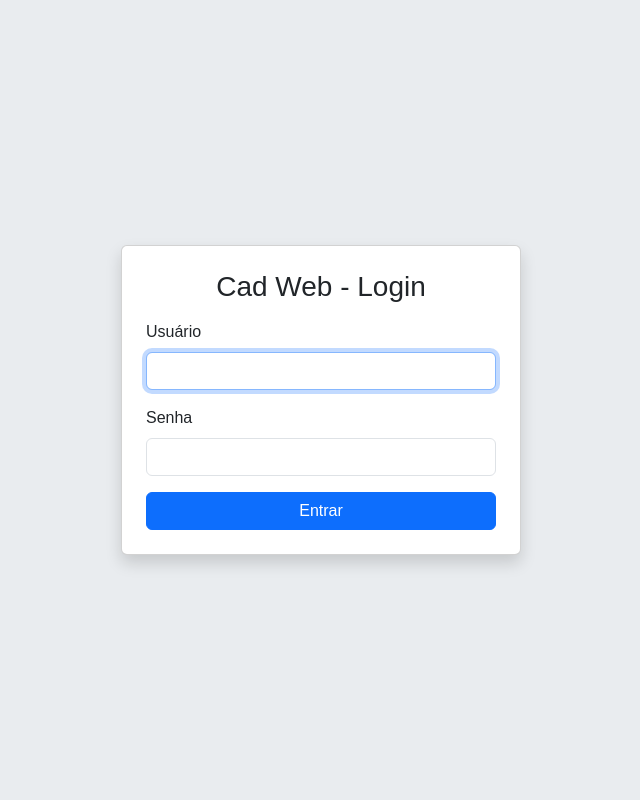
After one commit to SilvaEsdras/cadweb, a Django app: page /login/ in a window 1280 px wide. The commit adds this page. Shown: the whole page, without its empty margins (319-959 px from the left). Run offline with Django 4.2, Linux system fonts and the light colour scheme.

Commit message:
Implementação de autenticação de usuário nas views de pedido e adição de data atual no template base.html. Adição de template de login.

```diff
--- a/pweb/settings.py
+++ b/pweb/settings.py
@@ -138,3 +138,7 @@ STATICFILES_STORAGE = 'whitenoise.storage.CompressedManifestStaticFilesStorage'
 # https://docs.djangoproject.com/en/4.2/ref/settings/#default-auto-field
 
 DEFAULT_AUTO_FIELD = 'django.db.models.BigAutoField'
+
+LOGIN_URL = '/login/'
+LOGIN_REDIRECT_URL = '/'
+LOGOUT_REDIRECT_URL = '/login/'
--- a/pweb/urls.py
+++ b/pweb/urls.py
@@ -16,8 +16,11 @@ Including another URLconf
 """
 from django.contrib import admin # type: ignore
 from django.urls import path, include # type: ignore
+from django.contrib.auth.views import LoginView, LogoutView
 
 urlpatterns = [
     path('', include('home.urls')),
     path('admin/', admin.site.urls),
+    path('login/', LoginView.as_view(template_name='login.html'), name='login'),
+    path('logout/', LogoutView.as_view(next_page='login'), name='logout'),
 ]
--- /dev/null
+++ b/templates/login.html
@@ -0,0 +1,48 @@
+{% load static %}
+
+<!DOCTYPE html>
+<html lang="pt-br">
+<head>
+    <meta charset="UTF-8">
+    <meta name="viewport" content="width=device-width, initial-scale=1.0">
+    <title>Cad Web - Login</title>
+    <link href="https://cdn.jsdelivr.net/npm/bootstrap@5.3.0/dist/css/bootstrap.min.css" rel="stylesheet">
+    <link href="https://cdnjs.cloudflare.com/ajax/libs/font-awesome/6.0.0-beta3/css/all.min.css" rel="stylesheet">
+    <link href="{% static 'css/style.css' %}" rel="stylesheet" >
+</head>
+<body class="d-flex justify-content-center align-items-center vh-100" style="background-color: #e9ecef;">
+    <div class="card p-4 shadow" style="max-width: 400px; width: 100%;">
+        <h3 class="text-center mb-3">Cad Web - Login</h3>
+        <form method="post">
+            {% csrf_token %}
+
+            {% if form.errors %}
+                <div class="alert alert-danger">
+                    Usuário ou senha inválidos.
+                </div>
+            {% endif %}
+
+            <div class="mb-3">
+                <label class="form-label">Usuário</label>
+                {{ form.username }}
+            </div>
+            <div class="mb-3">
+                <label class="form-label">Senha</label>
+                {{ form.password }}
+            </div>
+
+            <button type="submit" class="btn btn-primary w-100">Entrar</button>
+        </form>
+    </div>
+
+    <script src="https://cdn.jsdelivr.net/npm/bootstrap@5.3.0/dist/js/bootstrap.bundle.min.js"></script>
+    <script src="https://code.jquery.com/jquery-3.6.0.min.js"></script>
+
+    <script>
+        $(document).ready(function() {
+            // Adiciona classe bootstrap aos campos do Django automaticamente
+            $("input").addClass("form-control");
+        });
+    </script>
+</body>
+</html>
```
Also changed, not shown: home/views.py (+27 -0 lines), templates/base.html (+10 -0 lines).
